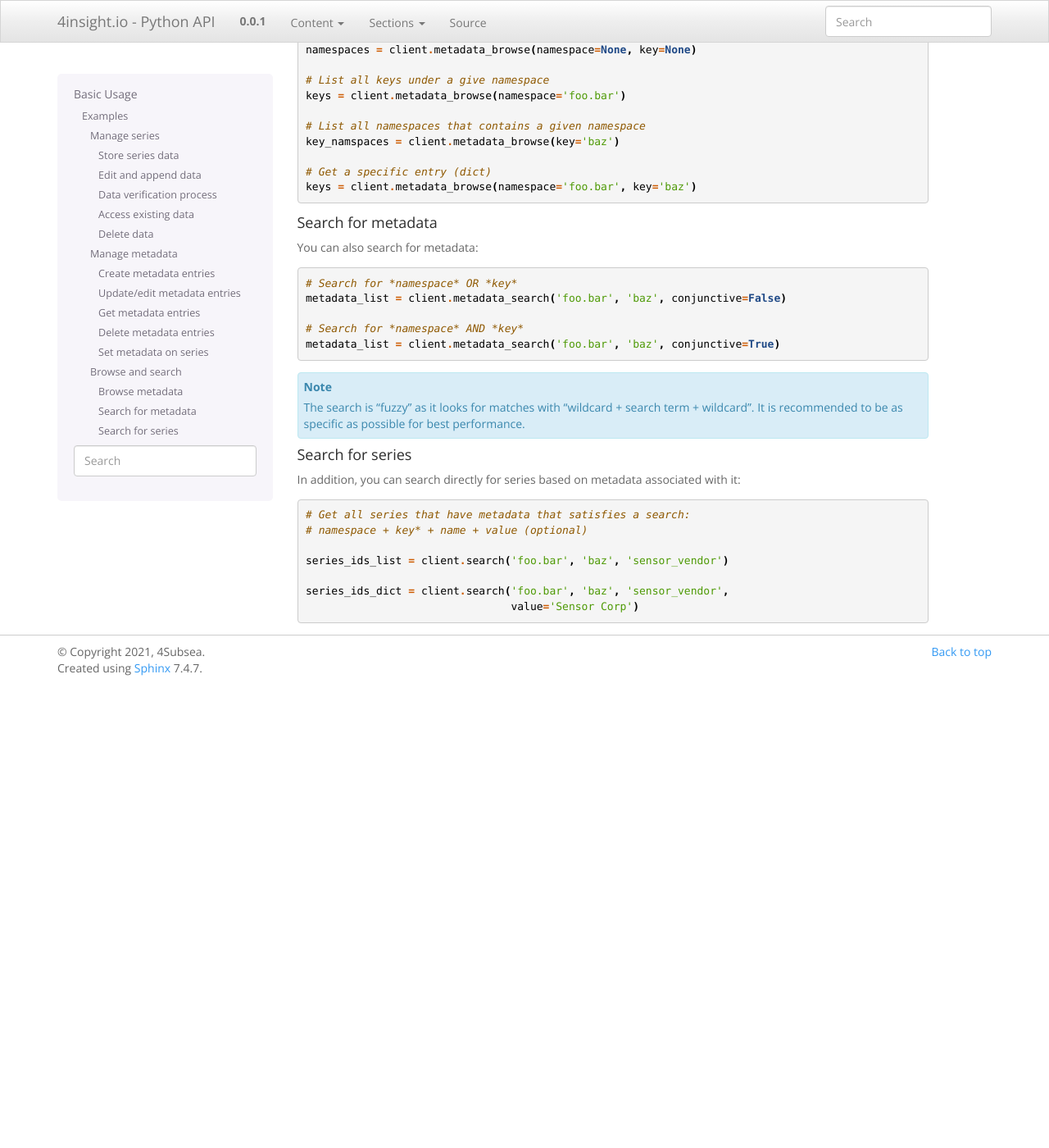
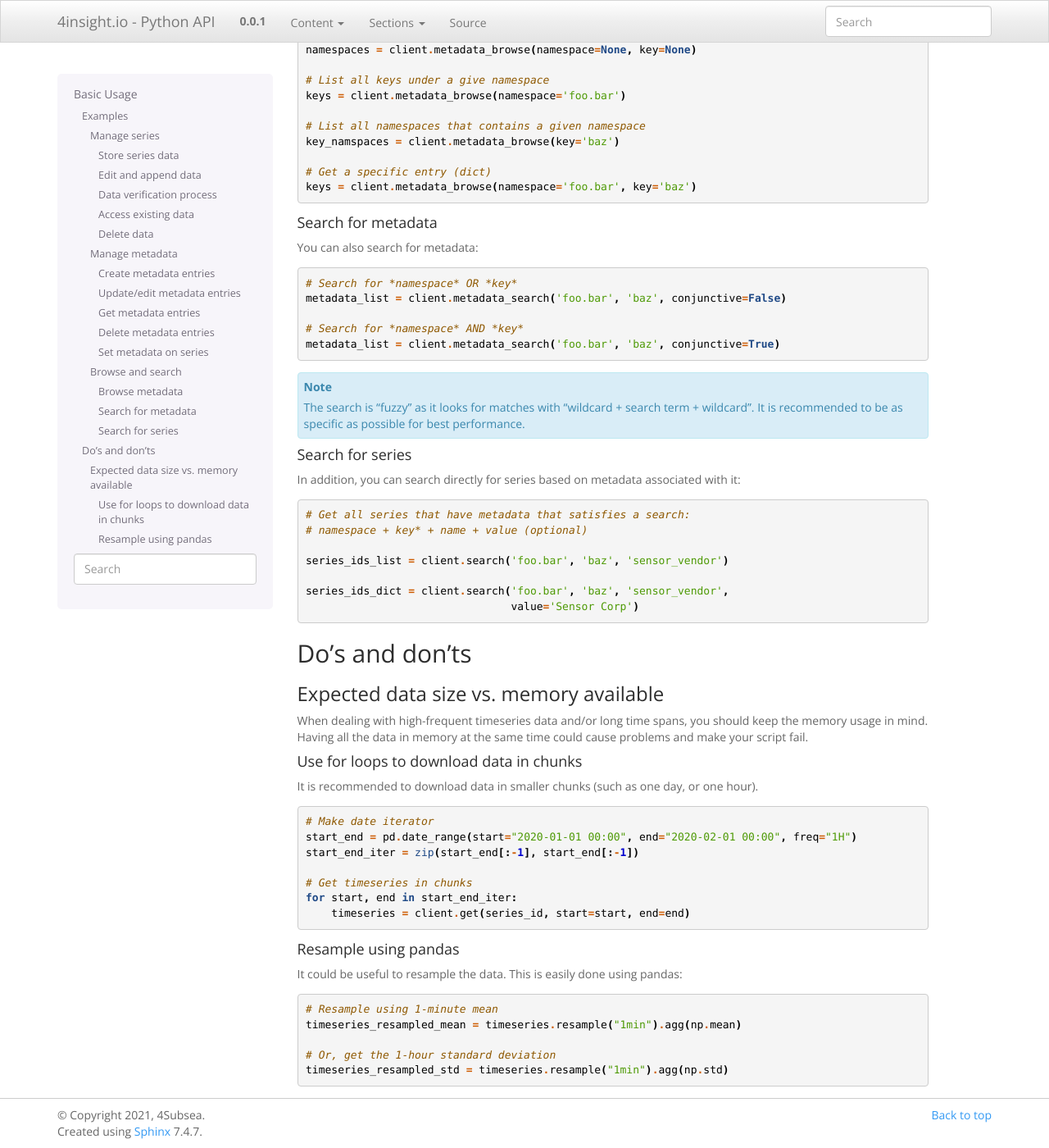
Before and after one commit to 4Subsea/drio-python, a Sphinx documentation site: the page built from docs/basic_usage.rst, in a window 1280 px wide and 1400 px high, scrolled down 3597 px. Shown: the whole window at 82% size. Built offline with Sphinx 7.4.7, drawn with Linux system fonts in a browser that asks for light colours; before the commit the page ends 4432 px from its top, so only the background shows below that.

Commit message:
added do's and don'ts to documentation basic usage

```diff
--- a/docs/basic_usage.rst
+++ b/docs/basic_usage.rst
@@ -260,4 +260,41 @@ with it::
                                     value='Sensor Corp')
 
 
+Do's and don'ts
+***************
+
+Expected data size vs. memory available
+=======================================
+
+When dealing with high-frequent timeseries data and/or long time spans, you should
+keep the memory usage in mind. Having all the data in memory at the same time could
+cause problems and make your script fail.
+
+Use for loops to download data in chunks
+----------------------------------------
+It is recommended to download data in smaller chunks (such as one day, or one hour).
+
+.. code-block:: python
+
+    # Make date iterator
+    start_end = pd.date_range(start="2020-01-01 00:00", end="2020-02-01 00:00", freq="1H")
+    start_end_iter = zip(start_end[:-1], start_end[:-1])
+
+    # Get timeseries in chunks
+    for start, end in start_end_iter:
+        timeseries = client.get(series_id, start=start, end=end)
+
+Resample using pandas
+---------------------
+It could be useful to resample the data. This is easily done using pandas:
+
+.. code-block:: python
+
+    # Resample using 1-minute mean
+    timeseries_resampled_mean = timeseries.resample("1min").agg(np.mean)
+
+    # Or, get the 1-hour standard deviation
+    timeseries_resampled_std = timeseries.resample("1min").agg(np.std)
+
+
 .. _DataReservoir.io: https://www.datareservoir.io/
```
